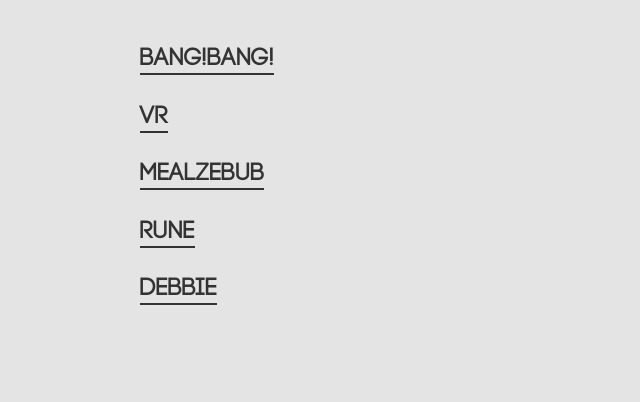
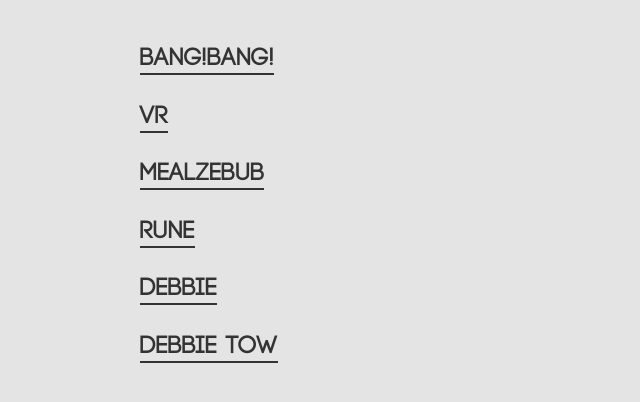
Before and after one commit to bejtrup/bejtrup.github.io, a plain HTML site: page index.html in a window 1280 px wide. Shown: the part 226-628 px from the top of the page, without its empty margins (65-705 px from the left). Drawn offline with nearby package versions, Linux system fonts and the light colour scheme.

Commit message:
Update index.html

```diff
--- a/index.html
+++ b/index.html
@@ -54,6 +54,11 @@
                 Debbie
             </a>
           </p>
+          <p>
+            <a href="http://bejtrup.github.io/Debbie2/">
+                Debbie Tow
+            </a>
+          </p>
       </div>
     </div>
     <!-- jQuery -->
```
